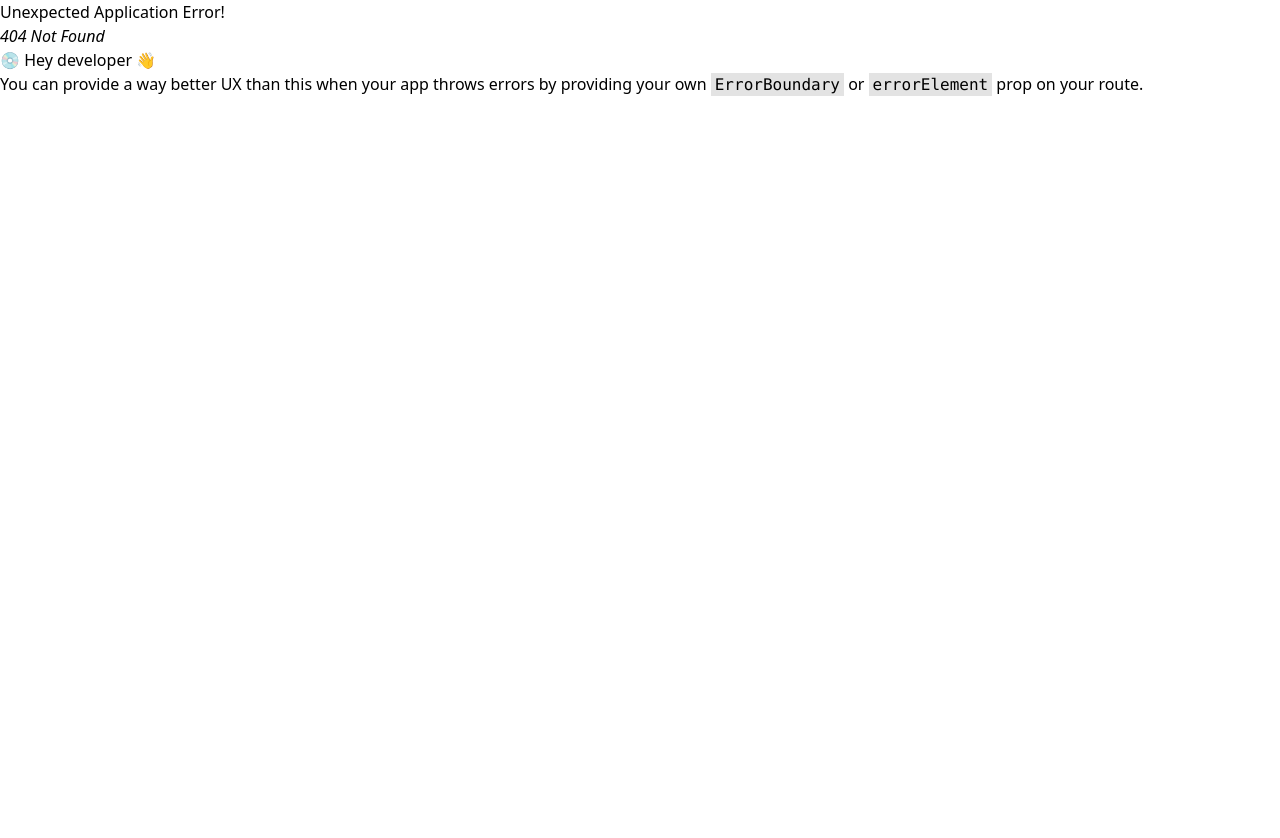
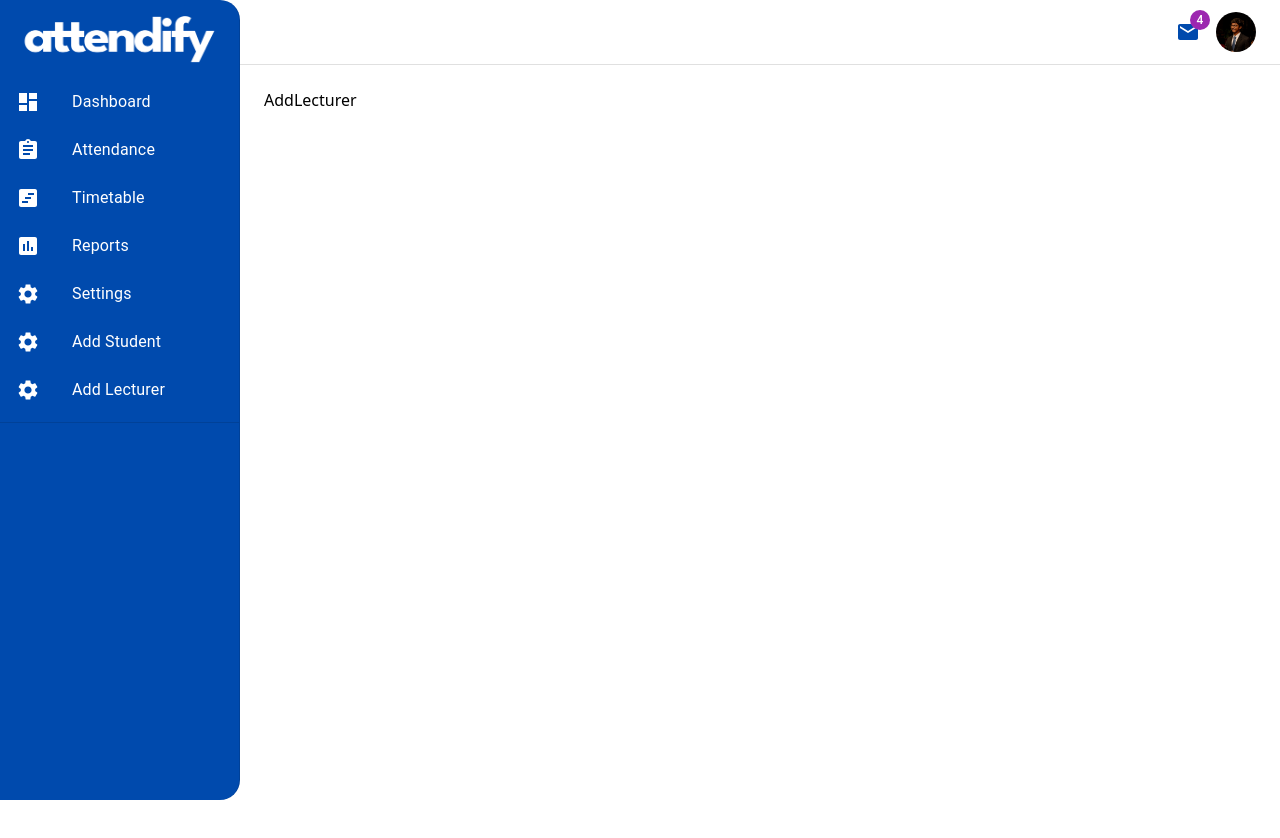
Before and after one commit to Sathurshanan-Manoharan/attendify-frontend, a React (Vite) app: page /addlecturer in a window 1280 px wide. Before the commit this address had no page. Shown: the top 838 px of the page. Before the commit the page ends 800 px from the top, so only its background shows below. Built offline with nearby package versions, Linux system fonts and the light colour scheme.

Commit message:
Added routing for add student and add lecturer page

```diff
--- a/src/App.jsx
+++ b/src/App.jsx
@@ -9,6 +9,8 @@ import SessionAttendance from "./pages/SessionAttendance";
 import UpdateUser from "./pages/UpdateUser";
 import Layout from "./pages/Layout";
 import Dashboard from "./pages/Dashboard";
+import AddLecturer from "./pages/AddLecturer";
+import AddStudent from "./pages/AddStudent";
 // import { Login } from "@mui/icons-material";
 
 const router = createBrowserRouter(
@@ -18,6 +20,8 @@ const router = createBrowserRouter(
       <Route path="/dashboard" element={<Dashboard />} />
       <Route path="/attendance" element={<SessionAttendance />} />
       <Route path="/updateUser" element={<UpdateUser />} />
+      <Route path="/addlecturer" element={<AddLecturer />} />
+      <Route path="/addstudent" element={<AddStudent />} />
       {/* <Route path="/login" element={<Login />} /> */}
     </Route>
   )
--- a/src/data/SidebarItems.jsx
+++ b/src/data/SidebarItems.jsx
@@ -10,6 +10,8 @@ const sidebarItems = [
   { name: "Timetable", path: "/timetable", icon: <ViewTimelineIcon /> },
   { name: "Reports", path: "/reports", icon: <AssessmentIcon /> },
   { name: "Settings", path: "/settings", icon: <SettingsIcon /> },
+  { name: "Add Student", path: "/addstudent", icon: <SettingsIcon /> },
+  { name: "Add Lecturer", path: "/addlecturer", icon: <SettingsIcon /> },
 ];
 
 export default sidebarItems;
--- /dev/null
+++ b/src/pages/AddLecturer.jsx
@@ -0,0 +1,7 @@
+function AddLecturer() {
+  return (
+    <div>AddLecturer</div>
+  )
+}
+
+export default AddLecturer
--- /dev/null
+++ b/src/pages/AddStudent.jsx
@@ -0,0 +1,7 @@
+function AddStudent() {
+  return (
+    <div>AddStudent</div>
+  )
+}
+
+export default AddStudent
```
